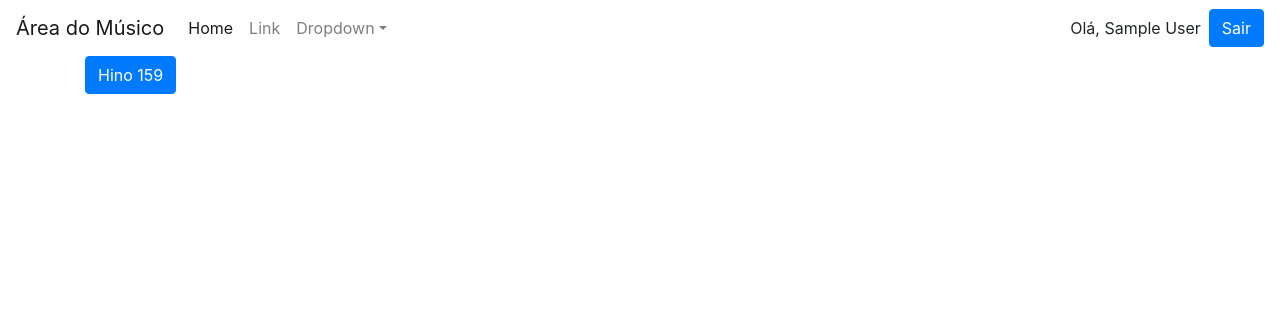
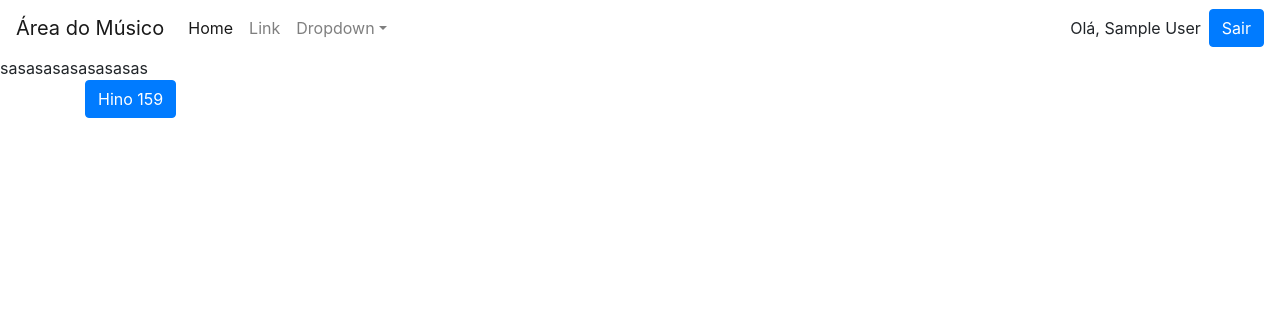
Before and after one commit to juniorfn22/loginMusico, a PHP site: page /painel.php in a window 1280 px wide. Shown: the top 316 px of the page. Run offline with PHP 8.4, Linux system fonts and the light colour scheme; the visitor is signed in with stand-in values (Sample User, id 1); some libraries are stand-ins or nearby versions.

Commit message:
windows'

```diff
--- a/login.php
+++ b/login.php
@@ -6,6 +6,7 @@ if (empty($_POST['usuario']) || empty($_POST['senha'])){
     header('Location: index.php');
     exit();
 }
+
 
 $login = mysqli_real_escape_string ($conexao, $_POST['usuario']);
 $senha = mysqli_real_escape_string ($conexao, $_POST['senha']);
--- a/painel.php
+++ b/painel.php
@@ -50,7 +50,7 @@ include('verifica_login.php');
         </form>
     </div>
 </nav>
-
+sasasasasasasasas
     <div class="container">
             <!-- Modal extra grande -->
             <button class="btn btn-primary" data-toggle="modal" data-target=".bd-example-modal-xl">Hino 159</button>
@@ -64,5 +64,7 @@ include('verifica_login.php');
     </div>
     </div>
     </div>
+<h1>aqui</h1>
+
 </body>
 </html>
```
Also changed, not shown: 11 other files.
